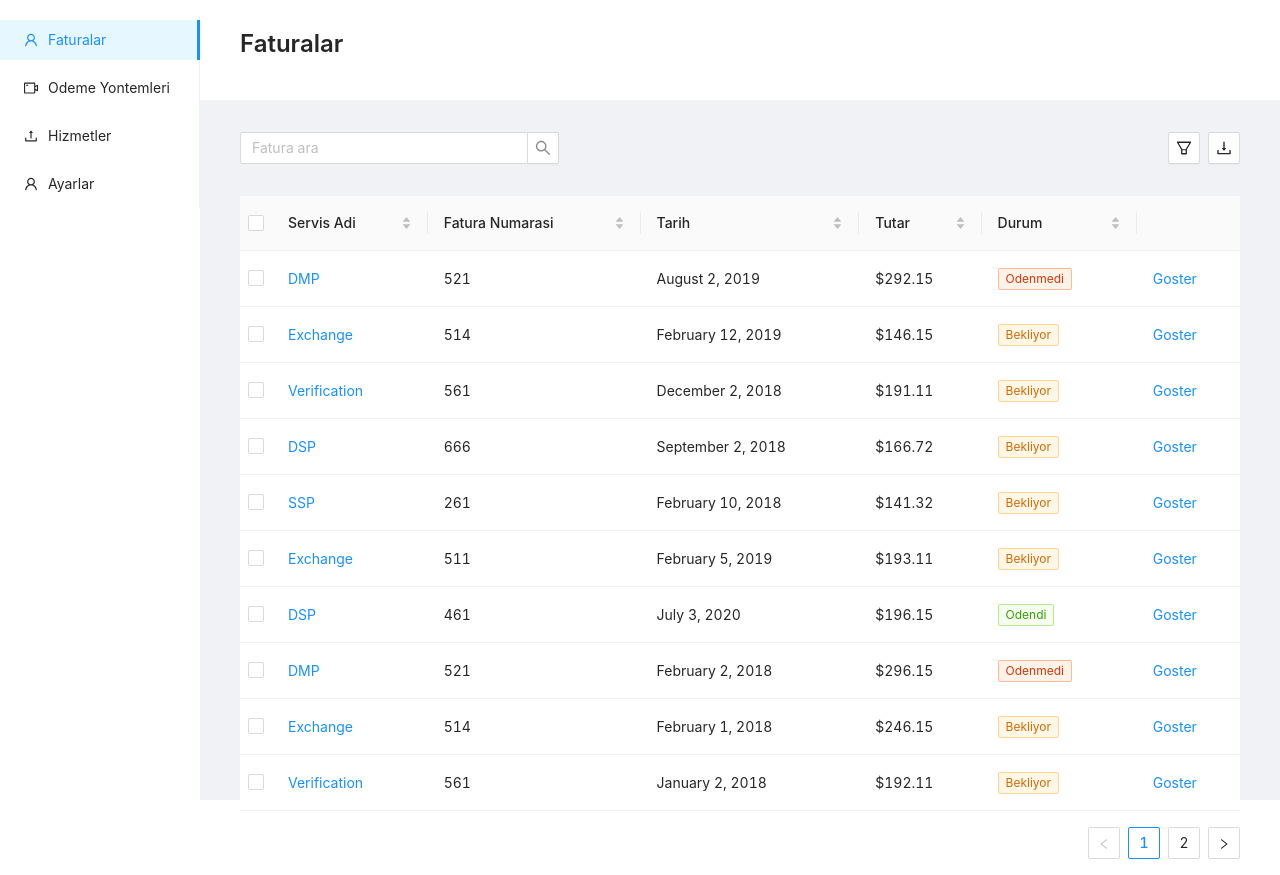
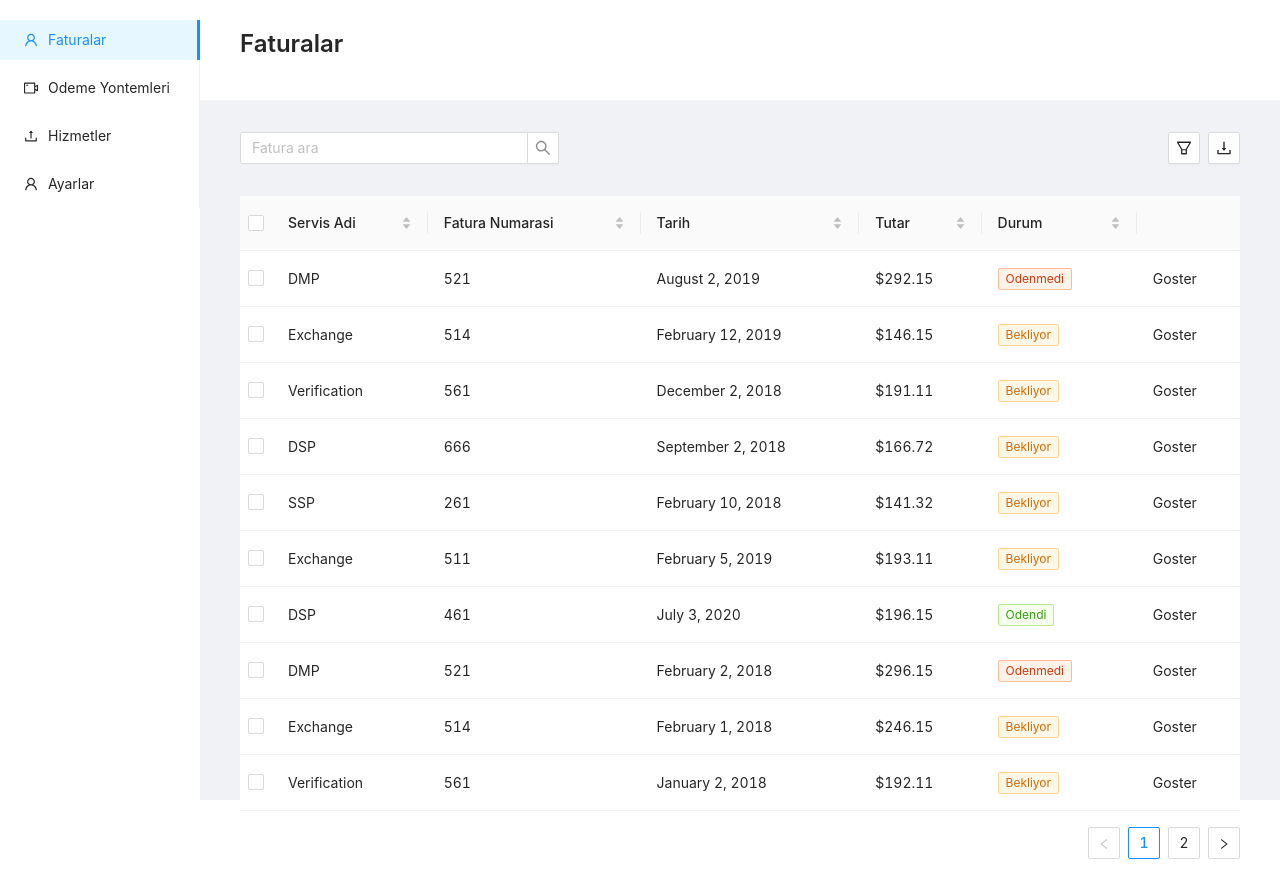
Before and after one commit to dereakif/invoice-dashboard, a React (Create React App) app: page / in a window 1280 px wide. Built offline with nearby package versions, Linux system fonts and the light colour scheme.

Commit message:
replace: a tags

```diff
--- a/src/constants/index.tsx
+++ b/src/constants/index.tsx
@@ -62,7 +62,7 @@ export const columns = [
     title: "Servis Adi",
     dataIndex: "service",
     key: "service",
-    render: (text: string) => <a>{text}</a>,
+    render: (text: string) => <span>{text}</span>,
     sorter: (a: DataItemT, b: DataItemT) => a.service.localeCompare(b.service),
   },
   {
@@ -97,7 +97,7 @@ export const columns = [
     key: "action",
     render: () => (
       <Space size="middle">
-        <a>Goster</a>
+        <span>Goster</span>
       </Space>
     ),
   },
```
